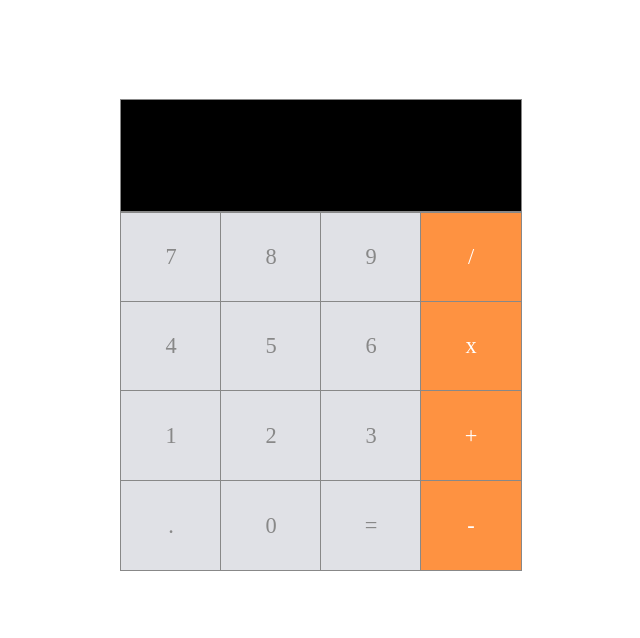
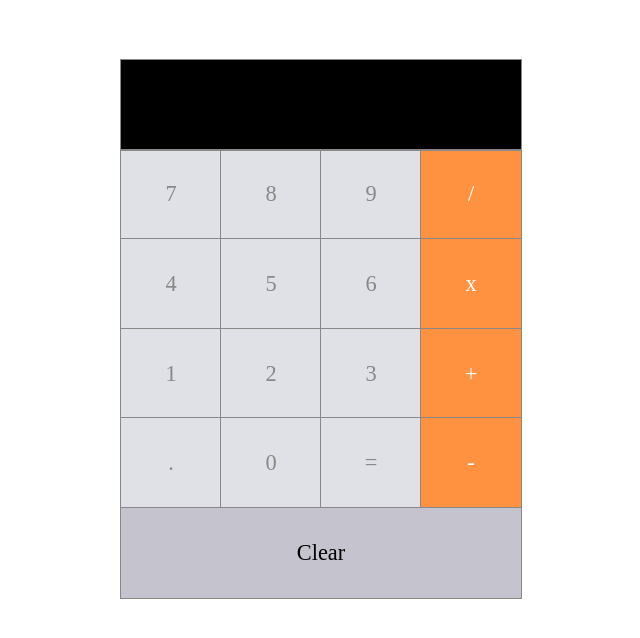
Before and after one commit to seanddallen/react-calculator, a React (Create React App) app: page / in a window 1280 px wide. Shown: the top 638 px of the page, without its empty margins (319-959 px from the left). Built offline with nearby package versions, Linux system fonts and the light colour scheme.

Commit message:
added handle input & installed mathjs

```diff
--- a/package.json
+++ b/package.json
@@ -3,6 +3,7 @@
   "version": "0.1.0",
   "private": true,
   "dependencies": {
+    "mathjs": "^5.4.2",
     "react": "^16.7.0",
     "react-dom": "^16.7.0",
     "react-scripts": "2.1.3"
--- a/src/App.css
+++ b/src/App.css
@@ -4,13 +4,15 @@
   align-items: center;
   height: 100vh;
   width: 100%;
+  cursor: default;
 }
 
 .calc-wrapper{
   width: 400px;
   height: 600px;
   margin: 0 auto;
-  margin-top: 100px;
+  margin-top: 60px;
+  cursor: default;
 }
 
 .row{
@@ -37,7 +39,7 @@
 }
 
 .input{
-  height: 4em;
+  height: 3em;
   display: flex;
   justify-content: flex-end;
   align-items: center;
@@ -48,3 +50,17 @@
   padding: 0.5em;
   outline: 1px solid #888888;
 }
+
+.clear-btn{
+  height: 3em;
+  width: 100%;
+  display: flex;
+  justify-content: center;
+  align-items: center;
+  font-weight: lighter;
+  font-size: 1.4em;
+  background-color: #c5c3cd;
+  color: #000000;
+  padding: 0.5em;
+  outline: 1px solid #888888;
+}
--- a/src/App.js
+++ b/src/App.js
@@ -2,11 +2,16 @@ import React, { Component } from 'react';
 import './App.css';
 import {Button} from './components/Button'
 import {Input} from './components/Input'
+import {Clear} from './components/Clear'
 
 class App extends Component {
 
   state = {
     input: ""
+  }
+
+  handleUpdateInput = (val) => {
+    this.setState({input: this.state.input + val})
   }
 
   render() {
@@ -15,28 +20,33 @@ class App extends Component {
         <div className="calc-wrapper">
           <Input input={this.state.input}></Input>
           <div className="row">
-            <Button>7</Button>
-            <Button>8</Button>
-            <Button>9</Button>
-            <Button>/</Button>
+            <Button handleClick={this.handleUpdateInput}>7</Button>
+            <Button handleClick={this.handleUpdateInput}>8</Button>
+            <Button handleClick={this.handleUpdateInput}>9</Button>
+            <Button handleClick={this.handleUpdateInput}>/</Button>
           </div>
           <div className="row">
-            <Button>4</Button>
-            <Button>5</Button>
-            <Button>6</Button>
-            <Button>x</Button>
+            <Button handleClick={this.handleUpdateInput}>4</Button>
+            <Button handleClick={this.handleUpdateInput}>5</Button>
+            <Button handleClick={this.handleUpdateInput}>6</Button>
+            <Button handleClick={this.handleUpdateInput}>x</Button>
           </div>
           <div className="row">
-            <Button>1</Button>
-            <Button>2</Button>
-            <Button>3</Button>
-            <Button>+</Button>
+            <Button handleClick={this.handleUpdateInput}>1</Button>
+            <Button handleClick={this.handleUpdateInput}>2</Button>
+            <Button handleClick={this.handleUpdateInput}>3</Button>
+            <Button handleClick={this.handleUpdateInput}>+</Button>
           </div>
           <div className="row">
-            <Button>.</Button>
-            <Button>0</Button>
-            <Button>=</Button>
-            <Button>-</Button>
+            <Button handleClick={this.handleUpdateInput}>.</Button>
+            <Button handleClick={this.handleUpdateInput}>0</Button>
+            <Button handleClick={this.handleUpdateInput}>=</Button>
+            <Button handleClick={this.handleUpdateInput}>-</Button>
+          </div>
+          <div className="row">
+            <Clear handleClear={() => this.setState({input: ""})}>
+              Clear
+            </Clear>
           </div>
         </div>
       </div>
--- a/src/components/Button.js
+++ b/src/components/Button.js
@@ -7,7 +7,10 @@ const isOperator = val => {
 
 export const Button = props => {
   return(
-    <div className={`button-wrapper ${isOperator(props.children) ? null : 'operator'}`}>
+    <div
+      className={`button-wrapper ${isOperator(props.children) ? null : 'operator'}`}
+      onClick={() => props.handleClick(props.children)}
+      >
       {props.children}
     </div>
   )
--- a/src/components/Clear.js
+++ b/src/components/Clear.js
@@ -1,7 +1,9 @@
 import React from 'react';
 
-export const ClearButton = props => {
-  <div className="clear-btn">
-    {props.children}
-  </div>
+export const Clear = props => {
+  return (
+    <div className="clear-btn" onClick={props.handleClear}>
+      {props.children}
+    </div>
+  )
 }
```
Also changed, not shown: 1 other file (tests, documents, lock files or other folders).
